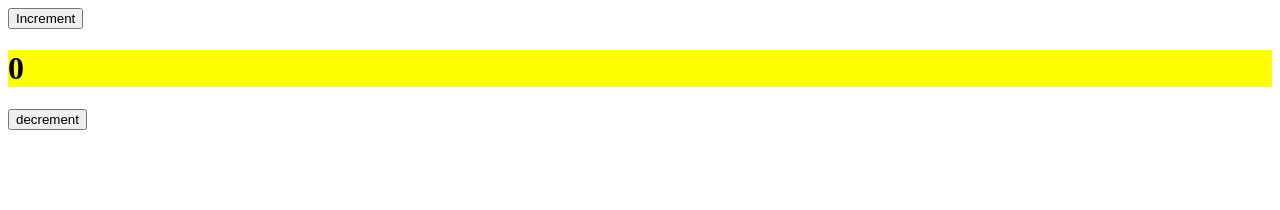
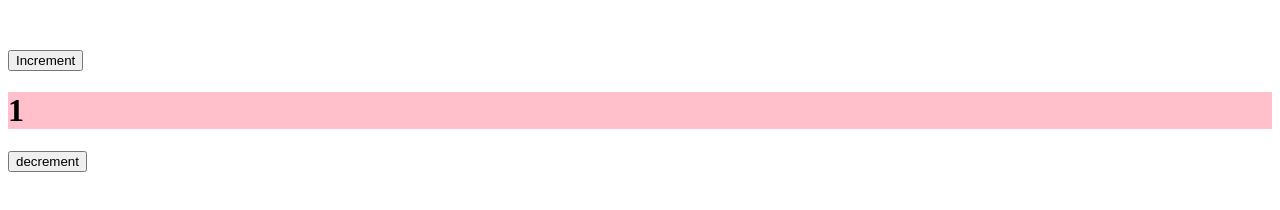
Before and after one commit to omkarp887/React-Fizz-Buzz---React-Project-March-22-Batch, a React app: page / in a window 1280 px wide. Built offline with nearby package versions, Linux system fonts and the light colour scheme.

Commit message:
React Fizz Buzz

```diff
--- a/src/components/App.js
+++ b/src/components/App.js
@@ -4,7 +4,7 @@ import '../styles/App.css';
 
 const App = () => {
   const state = useState();
-  const [count, setCount] = useState(0);
+  const [count, setCount] = useState(1);
 
 
   const IncNum =()=>{
@@ -23,11 +23,13 @@ const App = () => {
 
   return (
     <div id="main">
+    <div id="counter">
     <button onClick={IncNum}>Increment</button>
 
     <h1 className= {count % 5 == 0 && count % 3 == 0 ? 'fizzbuzz' : (count % 3 == 0) ? 'fizz' : (count % 5 == 0 ) ? 'buzz' : 'normal'}>{count}</h1>
 
     <button onClick={DecNum}>decrement</button>
+    </div>
     </div>
   )
 
--- a/src/styles/App.css
+++ b/src/styles/App.css
@@ -17,3 +17,7 @@
     /* If its neither of the above three cases, it will have a class of "normal" */
     background-color: pink;
 }
+
+#counter {
+    margin-top: 50px;
+}
```
